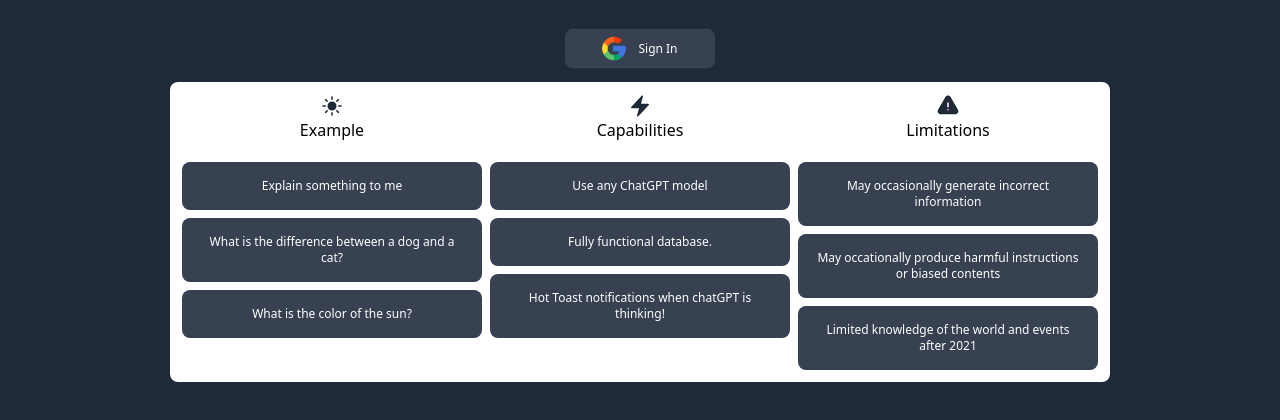
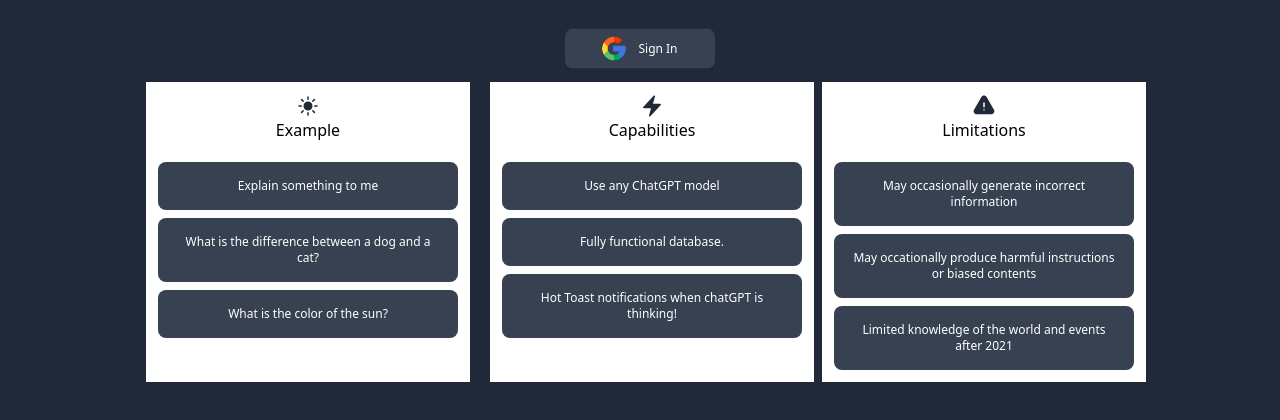
Before and after one commit to donmanuel1997/anaphaxeton, a Next.js app: page / in a window 1280 px wide. Shown: the part 218-638 px from the top of the page. Built offline with nearby package versions, Linux system fonts and the light colour scheme; no server answers.

Commit message:
first commit

```diff
--- a/app/components/Login.tsx
+++ b/app/components/Login.tsx
@@ -10,7 +10,7 @@
 
 export default function Login({}: Props) {
   return (
-    <div className='h-screen w-screen flex flex-col bg-gray-800'>
+    <div className='lg:h-screen w-screen flex flex-col bg-gray-800'>
     <Head />
     <div className='flex flex-col my-2 justify-center items-center'>
       <div className=' animate-pulse text-2xl font-bold rounded-full text-white tracking-widest p-1 bg-gray-900'>
@@ -33,8 +33,8 @@
         </button>
       </div>
 
-      <div className='sm:flex p-3 m-3 mb-3 bg-white rounded-lg space-x-2 text-center'>
-        <div className='mb-5 lg:mb-0'>
+      <div className='flex flex-col lg:flex-row  mb-3  rounded-lg space-x-2 text-center'>
+        <div className='mb-5 lg:mb-0 flex-1  p-3 m-3 bg-white'>
           <div className='flex flex-col items-center justify-center mb-5'>
           <SunIcon className="h-6 w-6  text-gray-800"/>
             <h2>Example</h2>
@@ -47,7 +47,7 @@
         </div>
 
 
-        <div  className='mb-5 lg:mb-0'>
+        <div  className='mb-5 lg:mb-0  p-3 m-3 bg-white'>
           <div className='flex flex-col items-center justify-center mb-5'>
           <BoltIcon className="h-6 w-6 text-gray-800"/>
             <h2>Capabilities</h2>
@@ -60,7 +60,7 @@
         </div>
 
 
-        <div  className='mb-5 lg:mb-0'>
+        <div  className='mb-5 lg:mb-0  p-3 m-3 bg-white'>
           <div className='flex flex-col items-center justify-center mb-5'>
           <ExclamationTriangleIcon className="h-6 w-6  text-gray-800"/>
             <h2>Limitations</h2>
```
